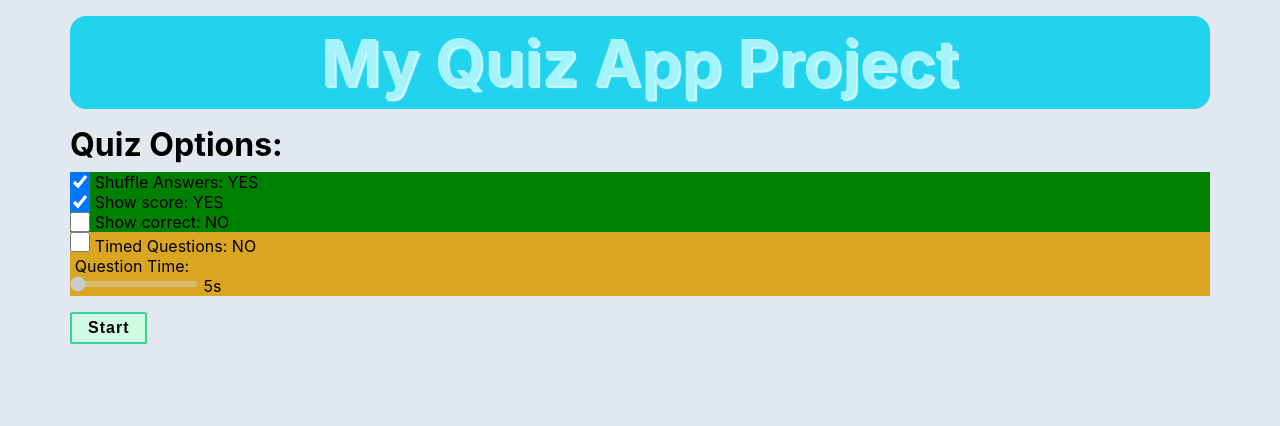
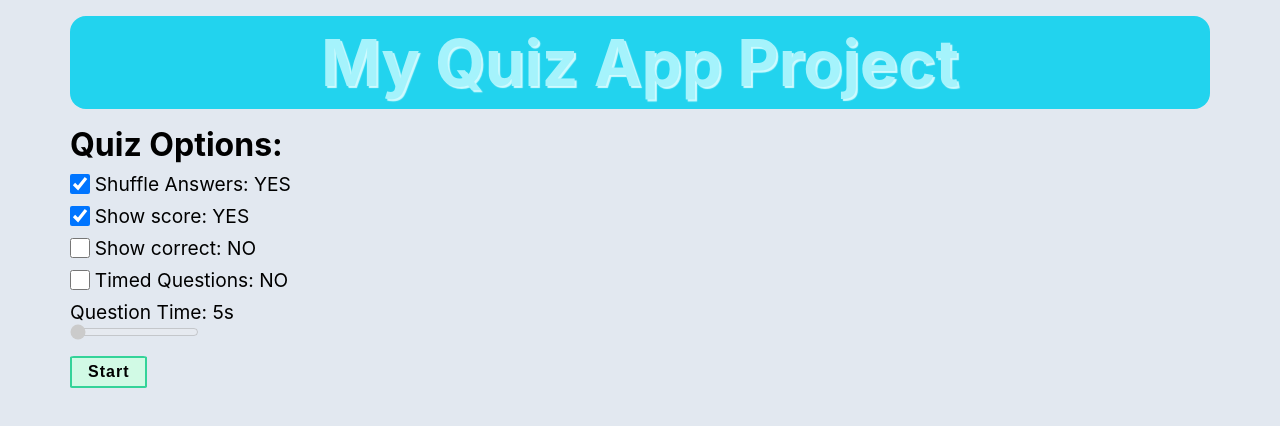
Before and after one commit to Konrad-Jalowy/reactquizapp, a React (Create React App) app: page / in a window 1280 px wide. Shown: the top 426 px of the page. Built offline with nearby package versions, Linux system fonts and the light colour scheme.

Commit message:
css styles

```diff
--- a/src/components/form/Form.css
+++ b/src/components/form/Form.css
@@ -4,9 +4,10 @@ h3 {
 }
 
 .options {
-    background-color: goldenrod;
     display: flex;
     flex-direction: column;
+    gap:.5rem;
+    font-size: 1.2rem;
 }
 
 .options input[type="checkbox"]{
@@ -17,9 +18,18 @@ h3 {
 .checkbox {
     display: flex;
     flex-direction: row;
-    background-color: green;
+
     align-items: center;
 }
 .options label {
     margin-left: .3rem;
 }
+.qTime {
+    display: flex;
+    flex-direction: column;
+    align-items: flex-start;
+}
+
+.qTime label {
+    margin-left: 0;
+}
--- a/src/components/form/QuestionTiming.js
+++ b/src/components/form/QuestionTiming.js
@@ -14,24 +14,28 @@ function QuestionTiming(){
     }
 
     return (
-        <div>
+        <>
+        <div className="checkbox">
         <input
         type="checkbox"
         id="timedQuestions"
         checked={timedQuestions}
         onChange={onTimedQestionsChange}  />
         <label htmlFor="timedQuestions">Timed Questions: {timedQuestions ? 'YES' : 'NO'}</label>
-        <p></p>
-        <label htmlFor="questionTime">Question Time:</label>
-        <p></p>
+        </div>
+        <div className="qTime">
+        <label htmlFor="questionTime">Question Time: {timePerQuestion}s</label>
+
         <input
         disabled={timedQuestions ? false: true}
         value={timePerQuestion}
         onChange={onQuestionTimeChange}
         type="range"
         id="questionTime"
-        min="5" max="15" /> {timePerQuestion}s
+        min="5" max="15" />
         </div>
+        </>
+
     )
 }
 
```
